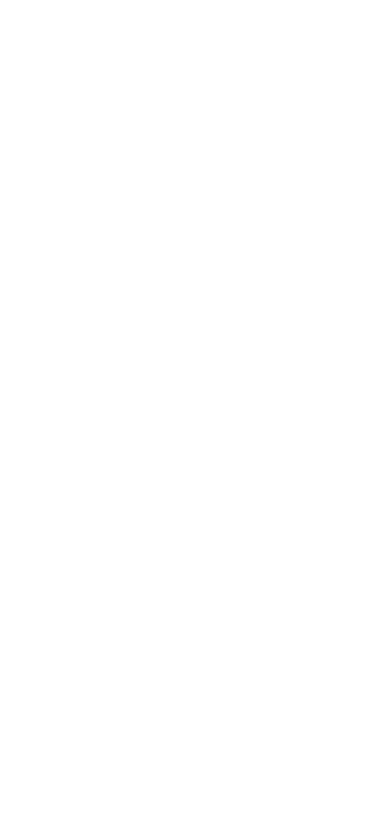
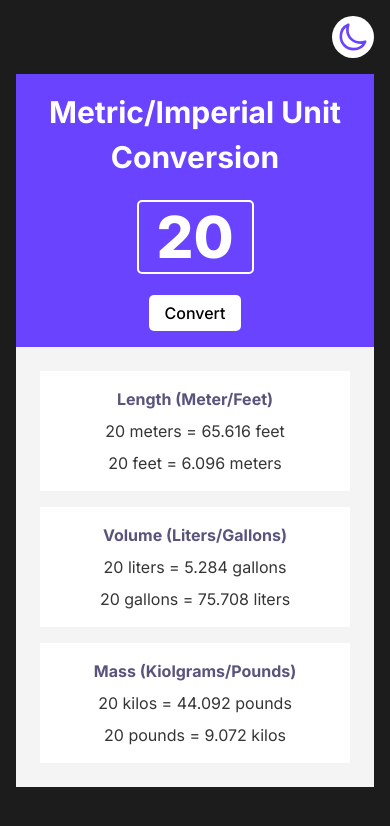
Before and after one commit to Cleshy/Unit-Converter, a plain HTML site: page index.html in a window 390 px wide. Drawn offline with nearby package versions, Linux system fonts and the light colour scheme.

Commit message:
Finished mobile design

```diff
--- a/index.html
+++ b/index.html
@@ -3,10 +3,68 @@
   <head>
     <meta charset="UTF-8" />
     <meta name="viewport" content="width=device-width, initial-scale=1.0" />
+    <!-- Google Fonts - Inter -->
+    <link rel="preconnect" href="https://fonts.googleapis.com" />
+    <link rel="preconnect" href="https://fonts.gstatic.com" crossorigin />
+    <link
+      href="https://fonts.googleapis.com/css2?family=Inter:ital,opsz,wght@0,14..32,100..900;1,14..32,100..900&display=swap"
+      rel="stylesheet"
+    />
     <title>Unit Converter - Scrimba</title>
     <link rel="stylesheet" href="styles.css" />
   </head>
   <body>
+    <div class="container">
+      <div class="icon-container">
+        <ion-icon class="icon" name="moon-outline"></ion-icon>
+        <ion-icon class="icon hidden" name="sunny-outline"></ion-icon>
+      </div>
+      <div class="card">
+        <div class="card-top">
+          <h1 class="card-title">Metric/Imperial Unit Conversion</h1>
+          <input class="input" id="input-unit" type="text" value="20" />
+          <button id="btn-convert" class="btn">Convert</button>
+        </div>
+        <div class="card-bottom">
+          <div class="card-info">
+            <h3 class="card-heading">Length (Meter/Feet)</h3>
+            <p class="card-description">
+              <span id="current-value">20</span> meters = 65.616 feet
+            </p>
+            <p class="card-description">
+              <span id="current-value">20</span> feet = 6.096 meters
+            </p>
+          </div>
+          <div class="card-info">
+            <h3 class="card-heading">Volume (Liters/Gallons)</h3>
+            <p class="card-description">
+              <span id="current-value">20</span> liters = 5.284 gallons
+            </p>
+            <p class="card-description">
+              <span id="current-value">20</span> gallons = 75.708 liters
+            </p>
+          </div>
+          <div class="card-info">
+            <h3 class="card-heading">Mass (Kiolgrams/Pounds)</h3>
+            <p class="card-description">
+              <span id="current-value">20</span> kilos = 44.092 pounds
+            </p>
+            <p class="card-description">
+              <span id="current-value">20</span> pounds = 9.072 kilos
+            </p>
+          </div>
+        </div>
+      </div>
+    </div>
+    <!-- Ionicons -->
+    <script
+      type="module"
+      src="https://unpkg.com/ionicons@7.1.0/dist/ionicons/ionicons.esm.js"
+    ></script>
+    <script
+      nomodule
+      src="https://unpkg.com/ionicons@7.1.0/dist/ionicons/ionicons.js"
+    ></script>
     <script src="script.js"></script>
   </body>
 </html>
--- a/script.js
+++ b/script.js
@@ -1,4 +1,8 @@
 /*
+
+1 meter = 3.281 feet
+1 liter = 0.264 gallon
+1 kilogram = 2.204 pound
 
 Requirements:
 
--- a/styles.css
+++ b/styles.css
@@ -30,4 +30,109 @@ html {
 body {
   line-height: 1.5;
   font-size: 1.6rem;
+  background-color: var(--bg-body);
+  padding: 1em;
+  font-family: "Inter", serif;
 }
+
+.container {
+  max-width: 144rem;
+  margin: 0 auto;
+}
+
+/* ============
+   Card Section
+   ============ */
+
+.card {
+  max-width: 550px;
+  margin: 0 auto;
+  text-align: center;
+}
+
+.card-top {
+  background-color: var(--bg-card-top);
+  padding: 1em 1em;
+  color: #fff;
+}
+
+.card-bottom {
+  background-color: var(--bg-card-bottom-light);
+  padding: 1.5em;
+  display: flex;
+  flex-direction: column;
+  gap: 1em;
+}
+
+.card-info {
+  background-color: var(--bg-card-section-light);
+  padding: 1em;
+}
+
+/* ============
+   Typography
+   ============ */
+
+.card-title {
+  font-size: 3rem;
+}
+
+.card-heading {
+  margin-bottom: 0.5em;
+  font-size: 1.6rem;
+  color: var(--card-heading-light);
+}
+
+.card-description {
+  color: var(--card-text-light);
+}
+
+.card-info .card-description:not(:last-of-type) {
+  margin-bottom: 0.5em;
+}
+
+.icon-container {
+  display: flex;
+  align-items: center;
+  justify-content: flex-end;
+  margin-bottom: 1em;
+}
+
+ion-icon {
+  font-size: 3rem;
+  border-radius: 50%;
+  padding: 0.2em;
+  color: var(--bg-card-top);
+  --ionicon-stroke-width: 45px;
+  background-color: #fff;
+}
+
+.input {
+  display: inline-block;
+  font-size: 5.8rem;
+  margin: 0.35em;
+  text-align: center;
+  background-color: var(--bg-card-top);
+  border: 2px solid #fff;
+  border-radius: 5px;
+  color: #fff;
+  max-width: 117px;
+  font-family: inherit;
+  font-weight: 800;
+}
+
+.btn {
+  display: block;
+  font-family: inherit;
+  margin: 0 auto;
+  border: none;
+  padding: 0.5em 1em;
+  border-radius: 5px;
+  font-size: inherit;
+  background-color: #fff;
+  font-weight: 500;
+}
+
+.hidden {
+  display: none;
+}
```
